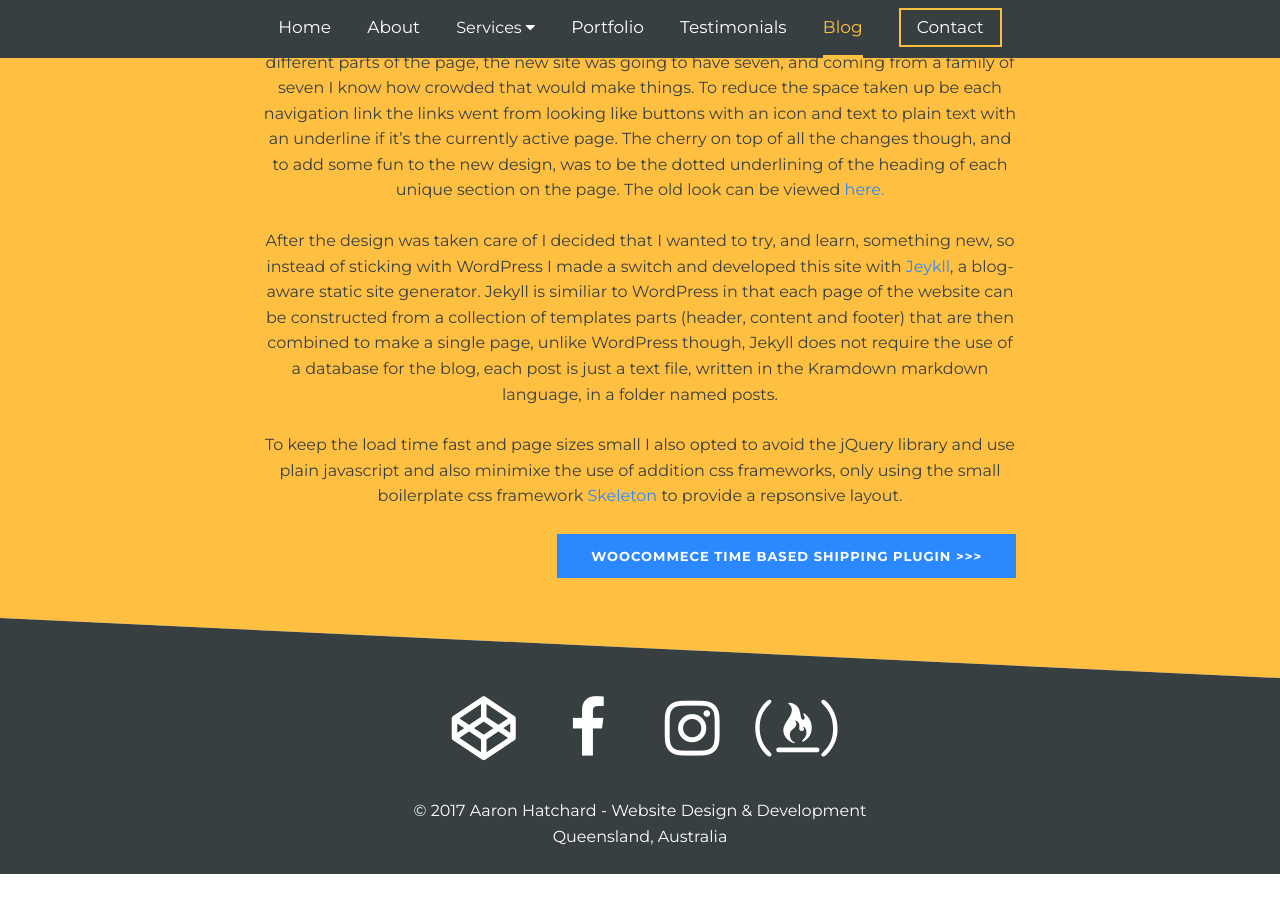
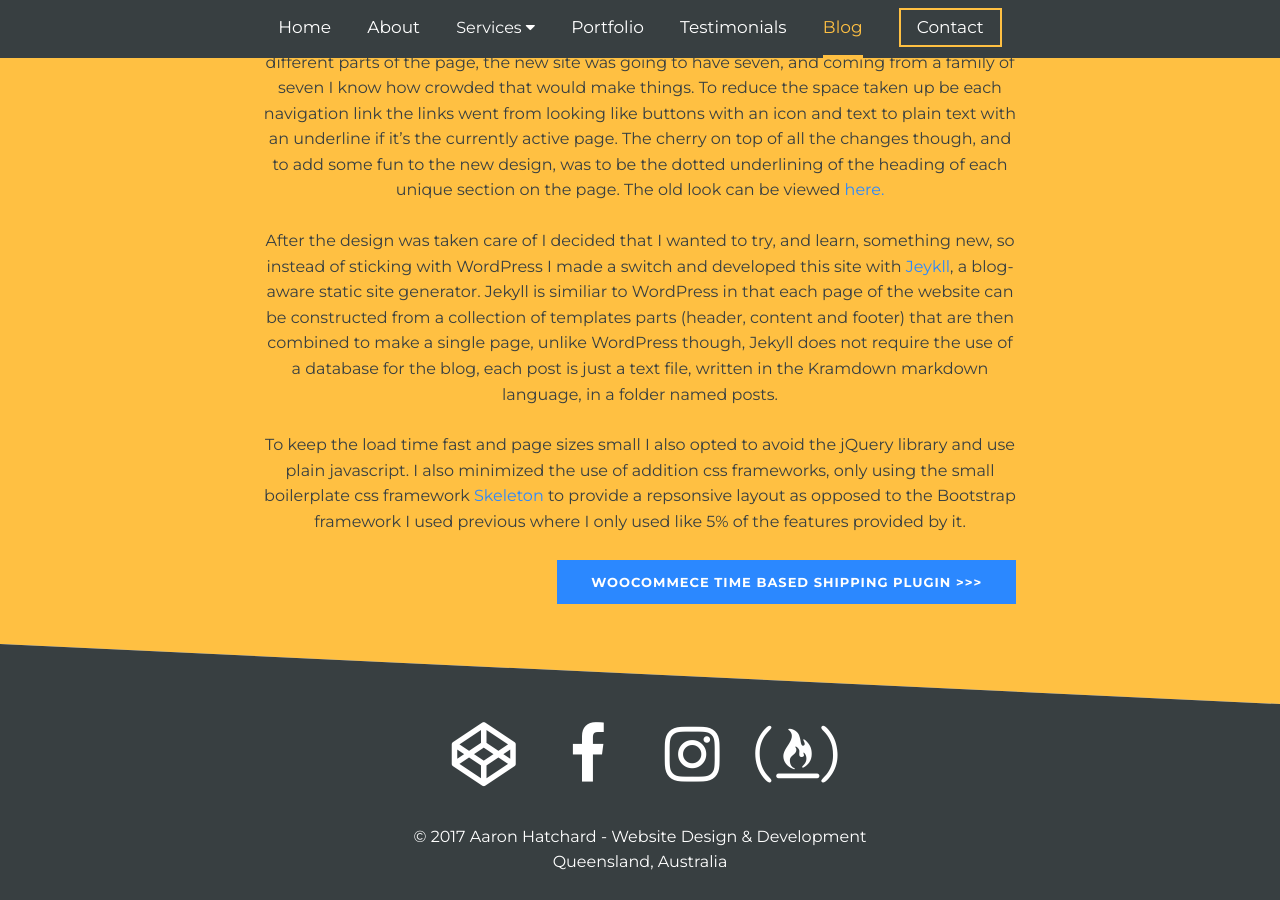
Before and after one commit to Slasher4k/aaronhatchard, a Jekyll site: the page built from _posts/2017-10-30-new-portfolio-design.md, in a window 1280 px wide and 900 px high, scrolled down 808 px. Built offline with Jekyll 4.4.1, drawn with Linux system fonts in a browser that asks for light colours; before the commit the page ends 1682 px from its top, so only the background shows below that.

```diff
--- a/_posts/2017-10-30-new-portfolio-design.md
+++ b/_posts/2017-10-30-new-portfolio-design.md
@@ -13,8 +13,7 @@ When it came time to update the design the first thing to change was the font fa
 
 After the design was taken care of I decided that I wanted to try, and learn, something new, so instead of sticking with WordPress I made a switch and developed this site with [Jeykll][jekyll]{: .accent .accent-hover-dots rel="nofollow"}, a blog-aware static site generator. Jekyll is similiar to WordPress in that each page of the website can be constructed from a collection of templates parts (header, content and footer) that are then combined to make a single page, unlike WordPress though, Jekyll does not require the use of a database for the blog, each post is just a text file, written in the Kramdown markdown language, in a folder named posts.
 
-To keep the load time fast and page sizes small I also opted to avoid the jQuery library and use plain javascript and also minimixe the use of addition css frameworks, only using the small boilerplate css framework [Skeleton][skeleton]{: .accent .accent-hover-dots rel="nofollow"} to provide a repsonsive layout.
-
+To keep the load time fast and page sizes small I also opted to avoid the jQuery library and use plain javascript. I also minimized the use of addition css frameworks, only using the small boilerplate css framework [Skeleton][skeleton]{: .accent .accent-hover-dots rel="nofollow"} to provide a repsonsive layout as opposed to the Bootstrap framework I used previous where I only used like 5% of the features provided by it.
 
 
 [jekyll]: https://jekyllrb.com/
```
Also changed, not shown: _posts/2017-12-16-woocommerce-time-based-shipping.md (+1 -1 lines), 2 other files.
